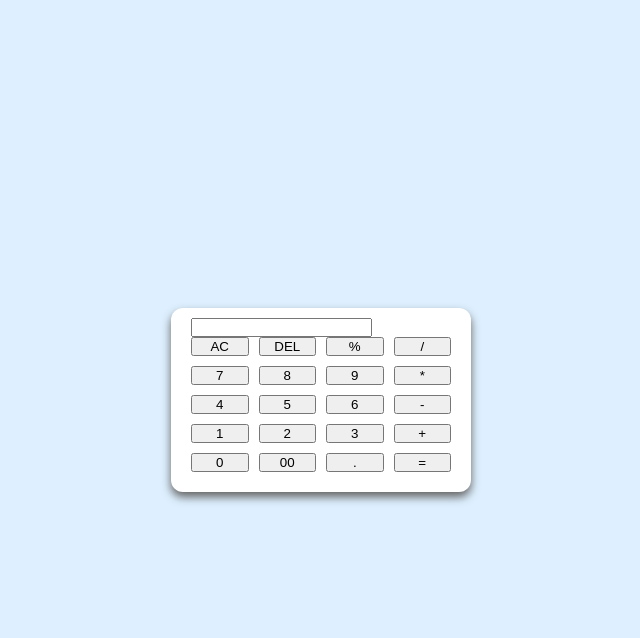
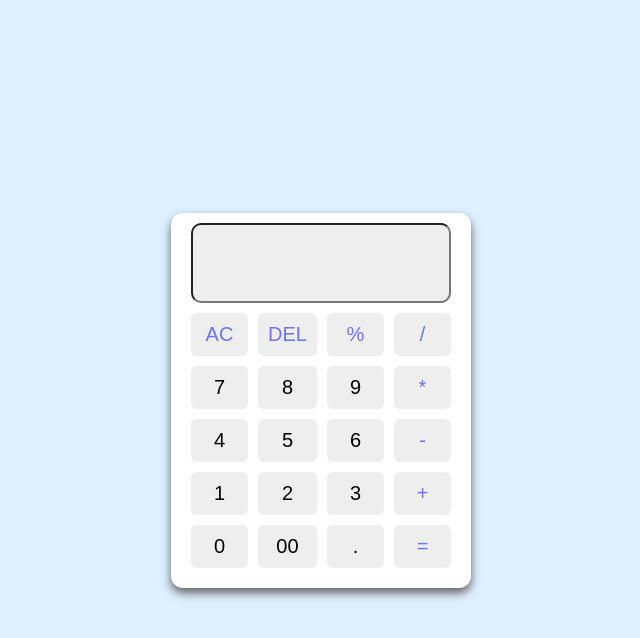
Before and after one commit to ypexxx/Calculator, a plain HTML site: page index.html in a window 1280 px wide. Both pictures are taken after a click on the button "AC". Shown: the whole page, without its empty margins (319-959 px from the left). Drawn offline with Linux system fonts and the light colour scheme.

Commit message:
Menambhakan Javasvript

```diff
--- a/index.html
+++ b/index.html
@@ -11,31 +11,33 @@
         <input type="text" class="display">
 
         <div class="buttons">
-            <button data-value="AC">AC</button>
-            <button data-value="DEL">DEL</button>
-            <button data-value="%">%</button>
-            <button data-value="/">/</button>
+            <button class="operator" class data-value="AC">AC</button>
+            <button class="operator" data-value="DEL">DEL</button>
+            <button class="operator" data-value="%">%</button>
+            <button class="operator" data-value="/">/</button>
 
             <button data-value="7">7</button>
             <button data-value="8">8</button>
             <button data-value="9">9</button>
-            <button data-value="*">*</button>
+            <button class="operator" data-value="*">*</button>
 
             <button data-value="4">4</button>
             <button data-value="5">5</button>
             <button data-value="6">6</button>
-            <button data-value="-">-</button>
+            <button class="operator" data-value="-">-</button>
 
             <button data-value="1">1</button>
             <button data-value="2">2</button>
             <button data-value="3">3</button>
-            <button data-value="+">+</button>
+            <button class="operator" data-value="+">+</button>
 
             <button data-value="0">0</button>
             <button data-value="00">00</button>
             <button data-value=".">.</button>
-            <button data-value="=">=</button>
+            <button class="operator" data-value="=">=</button>
         </div>
     </div>
+
+    <script src="script.js"></script>
 </body>
 </html>
--- a/script.js
+++ b/script.js
@@ -0,0 +1,27 @@
+const display = document.querySelector(".display");
+const buttons = document.querySelectorAll("button");
+const specialChar = ["%", "*", "/", "-", "+", "="];
+let output = " ";
+
+// fungsi untuk menghitung berdasar operasi
+const calculate = (btnValue) => {
+    if (btnValue === "=" && output !== "") {
+        // jika outputnya % maka tetapkan /100 sebelum perhitungan
+        output = eval(output.replace("%", "/100"));
+    } else if (btnValue === "AC") {
+        output = "";
+    } else if (btnValue === "DEL") {
+        output = output.toString().slice(0, -1);
+    } else {
+        if (output === "" && specialChar.includes(btnValue)) return;
+        output += btnValue;
+    }
+
+    display.value = output;
+}
+
+// event listener untuk button, memanggil calculate() on click
+buttons.forEach((button) => {
+    //button click listener memanggil calculate() dengan dataset value sebagai argumen
+    button.addEventListener("click", (e) => calculate(e.target.dataset.value));
+});
--- a/style.css
+++ b/style.css
@@ -22,8 +22,40 @@ body {
     box-shadow: 0 5px 10px #626262;
 }
 
+.display {
+    height: 80px;
+    width: 100%;
+    padding: 10px;
+    outline: none;
+    /* border: none; */
+    border-radius: 10px;
+    text-align: right;
+    margin-bottom: 10px;
+    font-size: 25px;
+    color: #111;
+    background-color: #eee;
+    pointer-events: none;
+}
+
 .buttons {
     display: grid;
     grid-gap: 10px;
     grid-template-columns: repeat(4, 1fr);
 }
+
+.buttons button {
+    padding: 10px;
+    border-radius: 6px;
+    border: none;
+    font-size: 20px;
+    cursor: pointer;
+    background-color: #eee;
+}
+
+.buttons button:active {
+    transform: scale(0.9);
+}
+
+.buttons .operator {
+    color: #6e73ff;
+}
```
